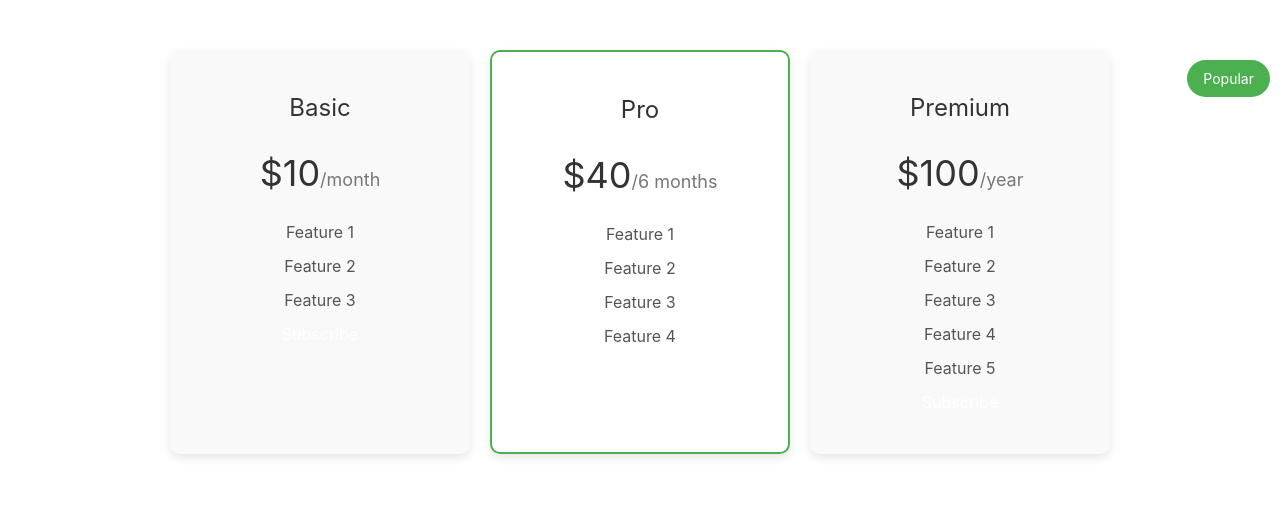
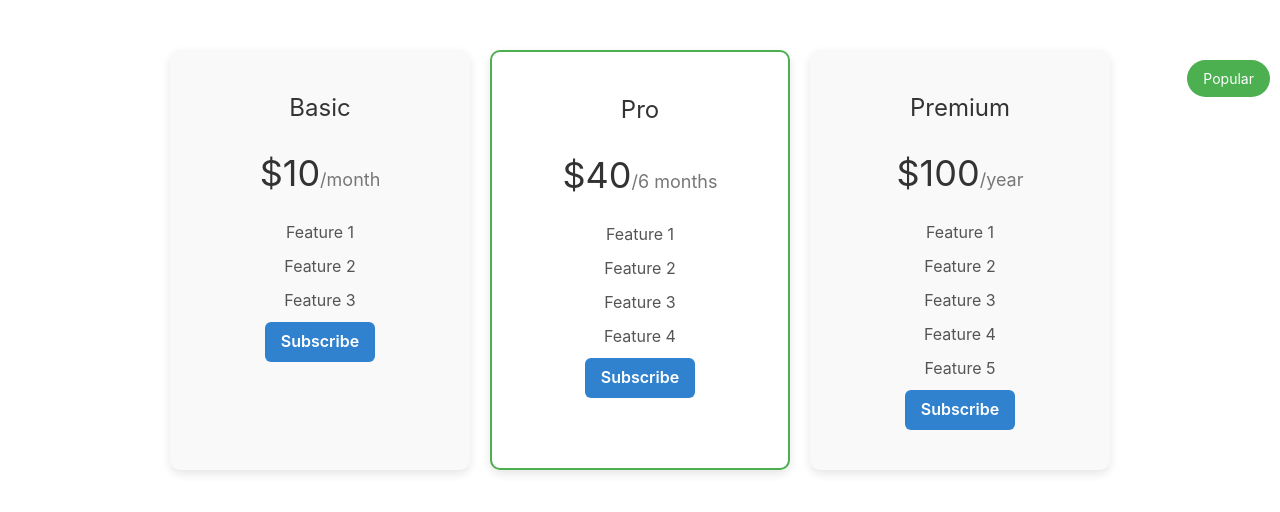
Before and after one commit to Huynhminhduc2k2/BHYT_FE, a React (Create React App) app: page /subscription in a window 1280 px wide. Shown: the top 512 px of the page. Built offline with nearby package versions, Linux system fonts and the light colour scheme.

Commit message:
fix something

```diff
--- a/src/view/ChooseSubscription/Subscription.css
+++ b/src/view/ChooseSubscription/Subscription.css
@@ -53,20 +53,7 @@
 }
 
 /* Subscribe button */
-button {
-  background-color: #4caf50; /* Change to your preferred color */
-  color: white;
-  border: none;
-  padding: 10px 20px;
-  border-radius: 5px;
-  cursor: pointer;
-  font-size: 16px;
-  transition: background-color 0.3s ease;
-}
 
-button:hover {
-  background-color: #388e3c; /* Change to your preferred hover color */
-}
 
 /* Popular badge */
 .popular-badge {
--- a/src/view/ChooseSubscription/Subscription.jsx
+++ b/src/view/ChooseSubscription/Subscription.jsx
@@ -1,6 +1,6 @@
 import React, { useState } from 'react';
 import "./Subscription.css"
-
+import { Button } from '@chakra-ui/react';
 const Subscription = () => {
   return (
     <div className="pricing-plans">
@@ -12,7 +12,8 @@ const Subscription = () => {
           <li>Feature 2</li>
           <li>Feature 3</li>
         </ul>
-        <button>Subscribe</button>
+
+        <Button colorScheme='blue'>Subscribe</Button>
       </div>
 
       <div className="plan popular">
@@ -25,7 +26,7 @@ const Subscription = () => {
           <li>Feature 3</li>
           <li>Feature 4</li>
         </ul>
-        <button>Subscribe</button>
+        <Button colorScheme='blue'>Subscribe</Button>
       </div>
 
       <div className="plan">
@@ -38,7 +39,7 @@ const Subscription = () => {
           <li>Feature 4</li>
           <li>Feature 5</li>
         </ul>
-        <button>Subscribe</button>
+        <Button colorScheme='blue'>Subscribe</Button>
       </div>
     </div>
   );
--- a/src/view/Payment/Payment.css
+++ b/src/view/Payment/Payment.css
@@ -26,7 +26,7 @@
 }
 
 .payment-form button {
-  background-color: #4caf50;
+  background-color: #4848B6;
   color: white;
   border: none;
   padding: 12px 20px;
```
